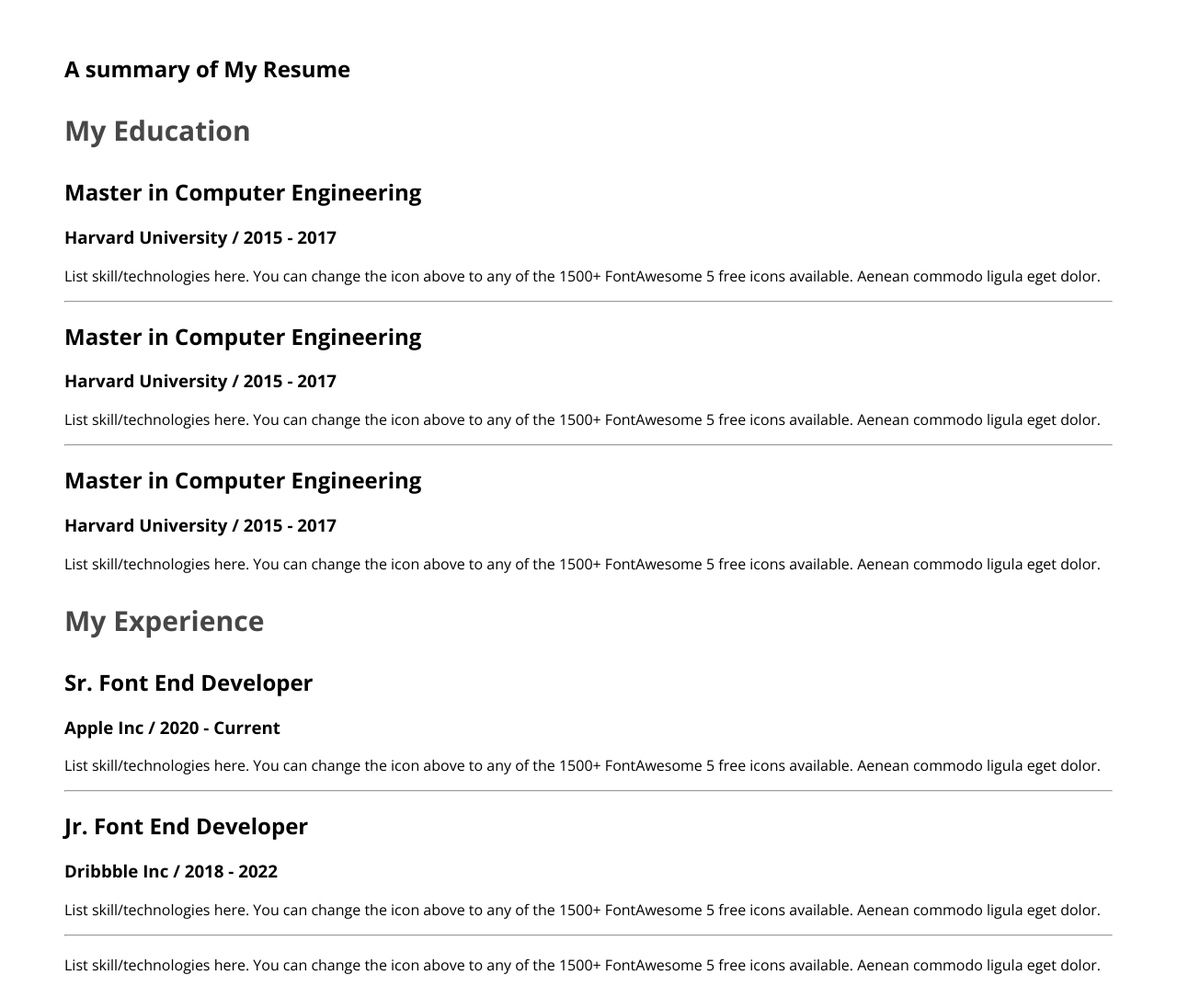
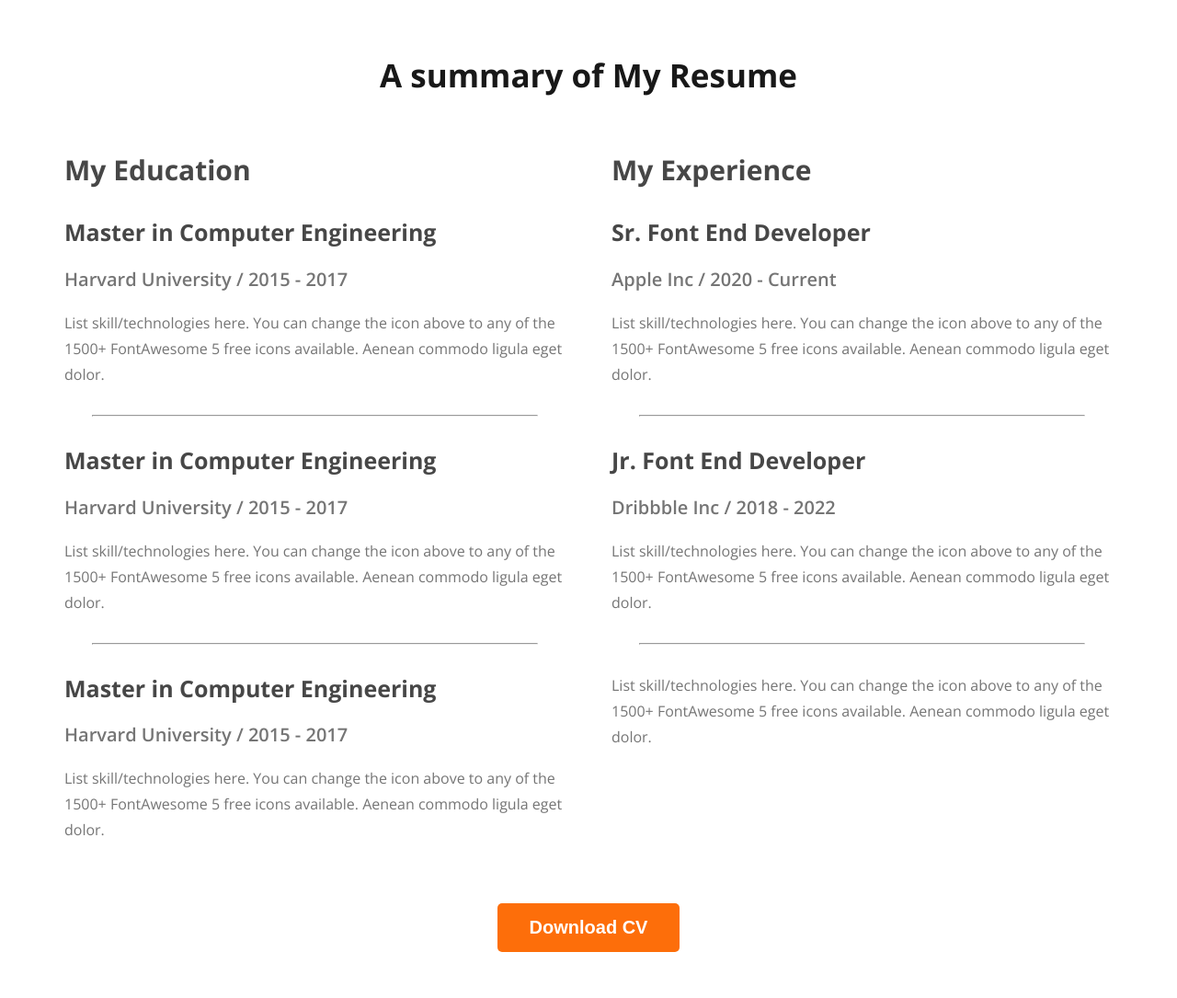
Before and after one commit to baizid20/New-Developer-Portfolio, a plain HTML site: page index.html in a window 1280 px wide. Shown: the part 2260-3345 px from the top of the page at 92% size. Drawn offline with nearby package versions, Linux system fonts and the light colour scheme.

Commit message:
finished the main section

```diff
--- a/index.html
+++ b/index.html
@@ -91,8 +91,9 @@
             </div>
         </section>
        <section>
+        <h1 class="head-col">A summary of My Resume</h1>
         <div class="resume-container">
-            <h1>A summary of My Resume</h1>
+
             <div class="resume-column">
                 <h3 class="resume-column-title">My Education</h3>
                 <div class="resume-item">
@@ -136,6 +137,9 @@
             </div>
 
         </div>
+        <div class="download-cv">
+            <button class="btn-primary">Download CV</button>
+        </div>
        </section>
     </main>
     <footer>
--- a/style/portfolio.css
+++ b/style/portfolio.css
@@ -159,10 +159,58 @@ main section {
 }
 
 .resume-column-title {
-    color: var(--Dark-02, #474747);
+    color: #474747;
 
     font-size: 30px;
 
     font-weight: 700;
 
 }
+
+.head-col {
+    text-align: center;
+    color: #181818;
+
+    font-size: 35px;
+
+    font-weight: 700;
+
+}
+
+.resume-container {
+    display: flex;
+    gap: 50px;
+}
+
+.resume-iten-description {
+    color: #757575;
+
+    font-size: 16px;
+
+    font-weight: 400;
+    line-height: 28px;
+}
+
+.resume-item-institute {
+    color: #757575;
+
+    font-size: 20px;
+
+    font-weight: 600;
+
+}
+
+.resume-item-title {
+    color: #474747;
+    font-size: 25px;
+    font-weight: 700;
+
+}
+.resume-container hr{
+    margin: 30px;
+}
+.download-cv{
+    text-align: center;
+    margin-bottom: 50px;
+    margin-top: 50px;
+}
```
